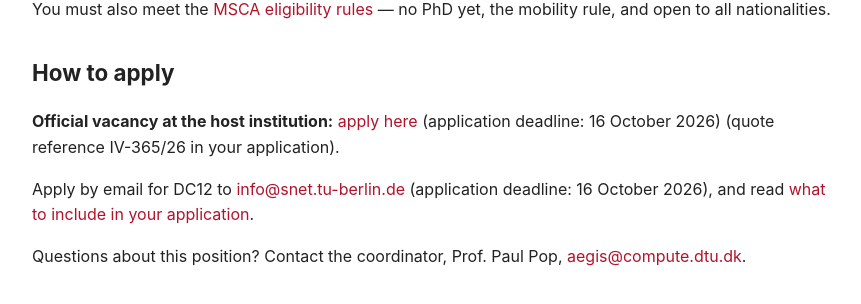
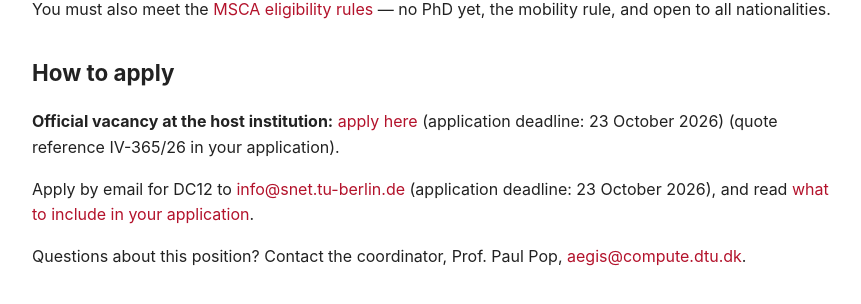
Before and after one commit to aegis-dn/aegis-dn.github.io, a Jekyll site: the page built from positions/dc12.md, in a window 1280 px wide and 900 px high, scrolled down 1738 px. Shown: the part 352-656 px from the top of the window, without its empty margins (208-1069 px from the left). Built offline with Jekyll 4.4.1, drawn with Linux system fonts in a browser that asks for light colours.

Commit message:
Update DC12 deadline and English vacancy link

```diff
--- a/positions/dc12.md
+++ b/positions/dc12.md
@@ -62,4 +62,4 @@ The Chair for Service-centric Networking at TU Berlin, hosted at the Telekom Inn
 
 You must also meet the [MSCA eligibility rules](/job-requirements/) — no PhD yet, the mobility rule, and open to all nationalities.
 
-{% include apply-block.html dc="DC12" official="https://www.jobs.tu-berlin.de/stellenausschreibungen/206871" deadline="16 October 2026" note="quote reference IV-365/26 in your application" apply_email="info@snet.tu-berlin.de" %}
+{% include apply-block.html dc="DC12" official="https://www.jobs.tu-berlin.de/en/job-postings/206871" deadline="23 October 2026" note="quote reference IV-365/26 in your application" apply_email="info@snet.tu-berlin.de" %}
```
